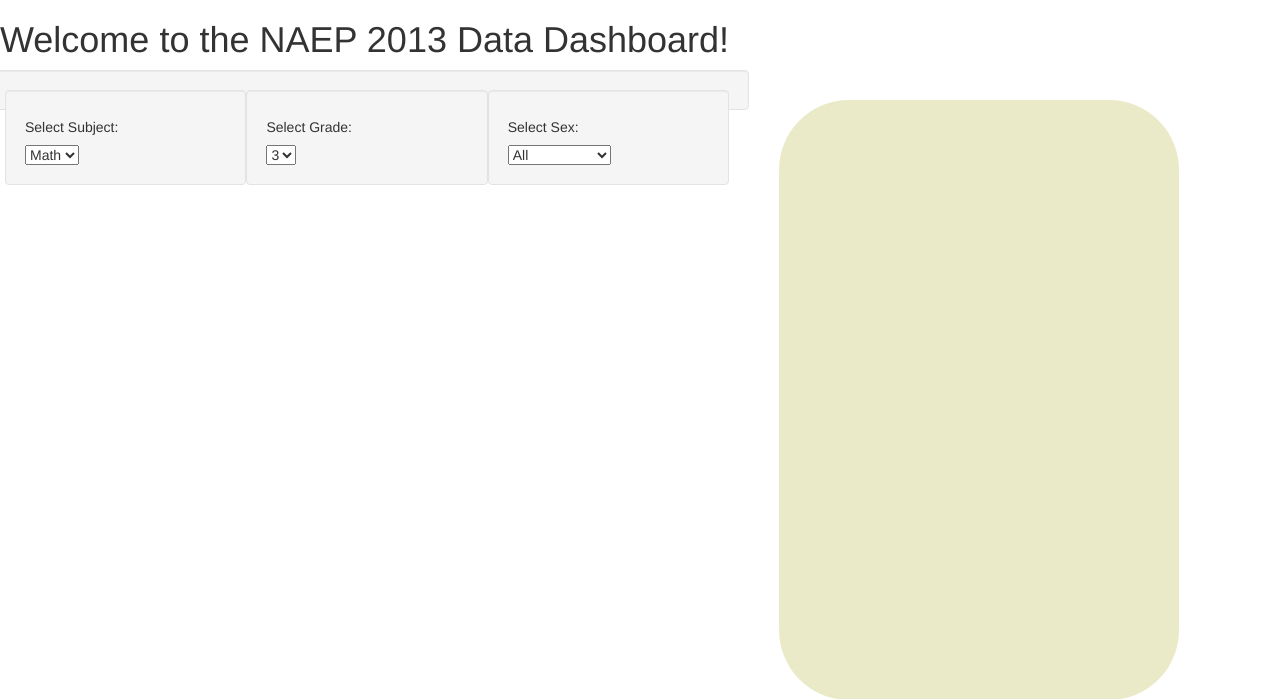
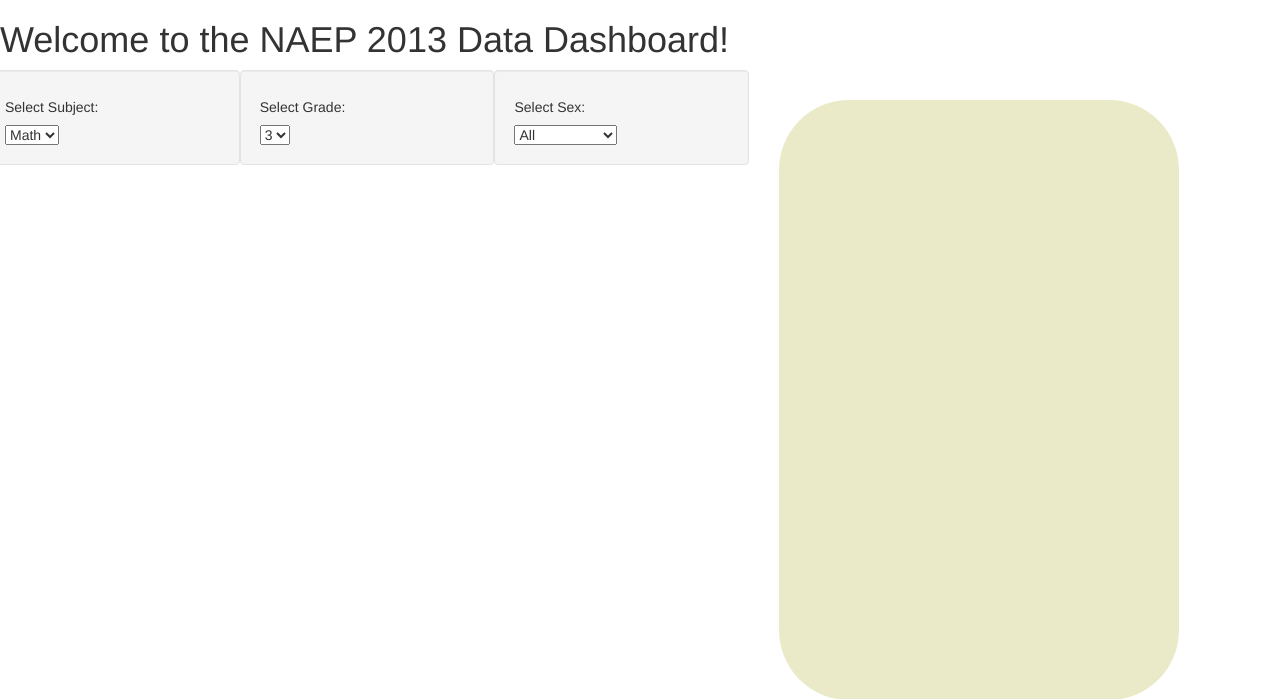
Before and after one commit to tbuck09/Education_Data_Visualization_Project, a Flask app: page / in a window 1280 px wide. Shown: the top 699 px of the page. Run offline with Flask 2, Linux system fonts and the light colour scheme; some libraries are stand-ins or nearby versions.

Commit message:
Removed parent .well (this was creating an unncessary gray bar above the selections)

```diff
--- a/templates/index.html
+++ b/templates/index.html
@@ -15,8 +15,8 @@
     <div class="row">
         <div class="col-md-7">
             <div class="row">
-                <div id="chart"></div>
-                <div class="well">
+                <div id="chart">
+                </div>
                 <div class="well col-md-4">
                     <h5>Select Subject:</h5>
                     <select id="selSubject"
@@ -31,7 +31,6 @@
                     <h5>Select Sex:</h5>
                     <select id="selSex"
                             onchange="sexOptionChanged(this.value)"></select>
-                    </div>
                 </div>
             </div>
         </div>
```
Lines whose indentation alone changed are shown as unchanged.
